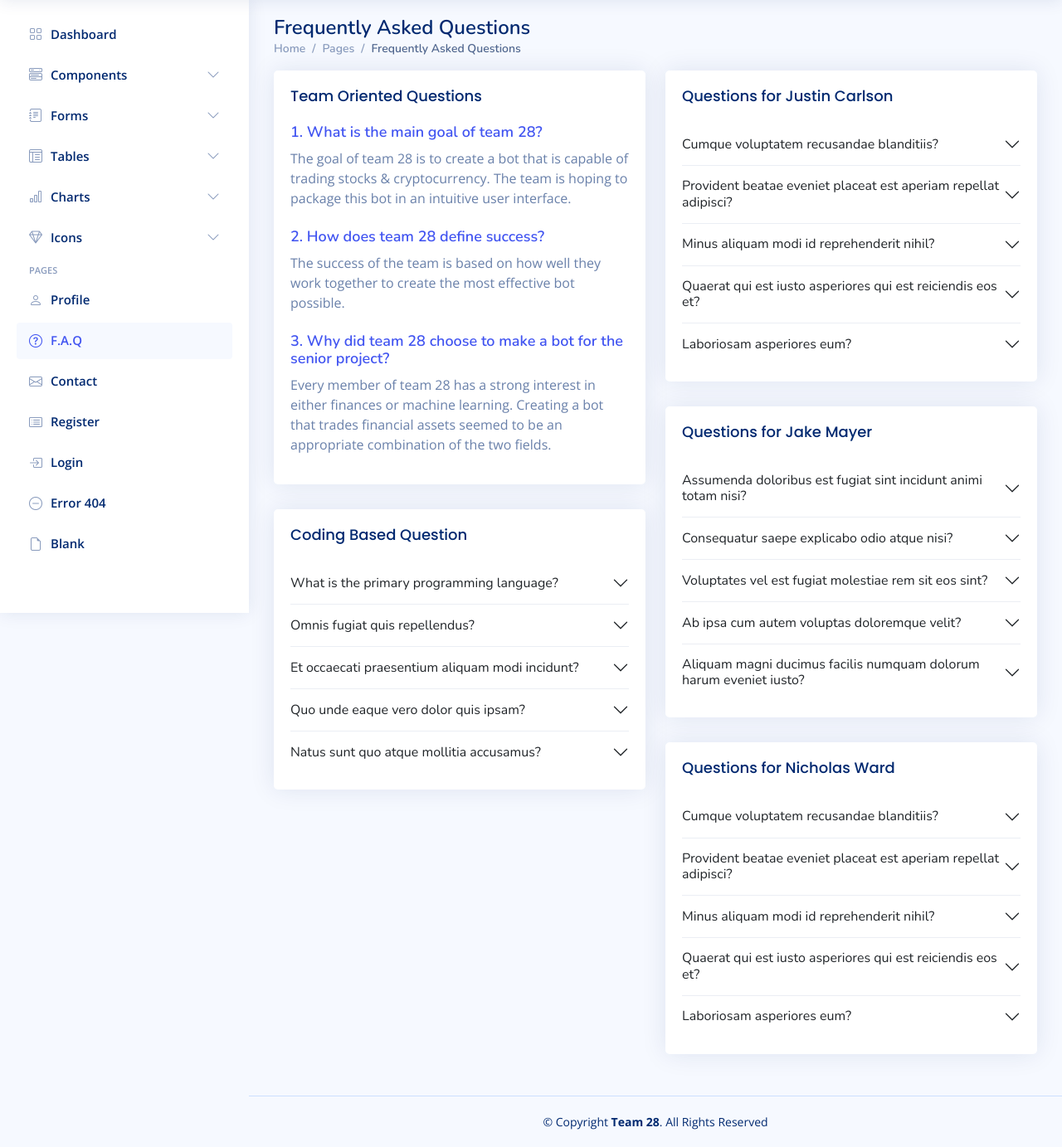
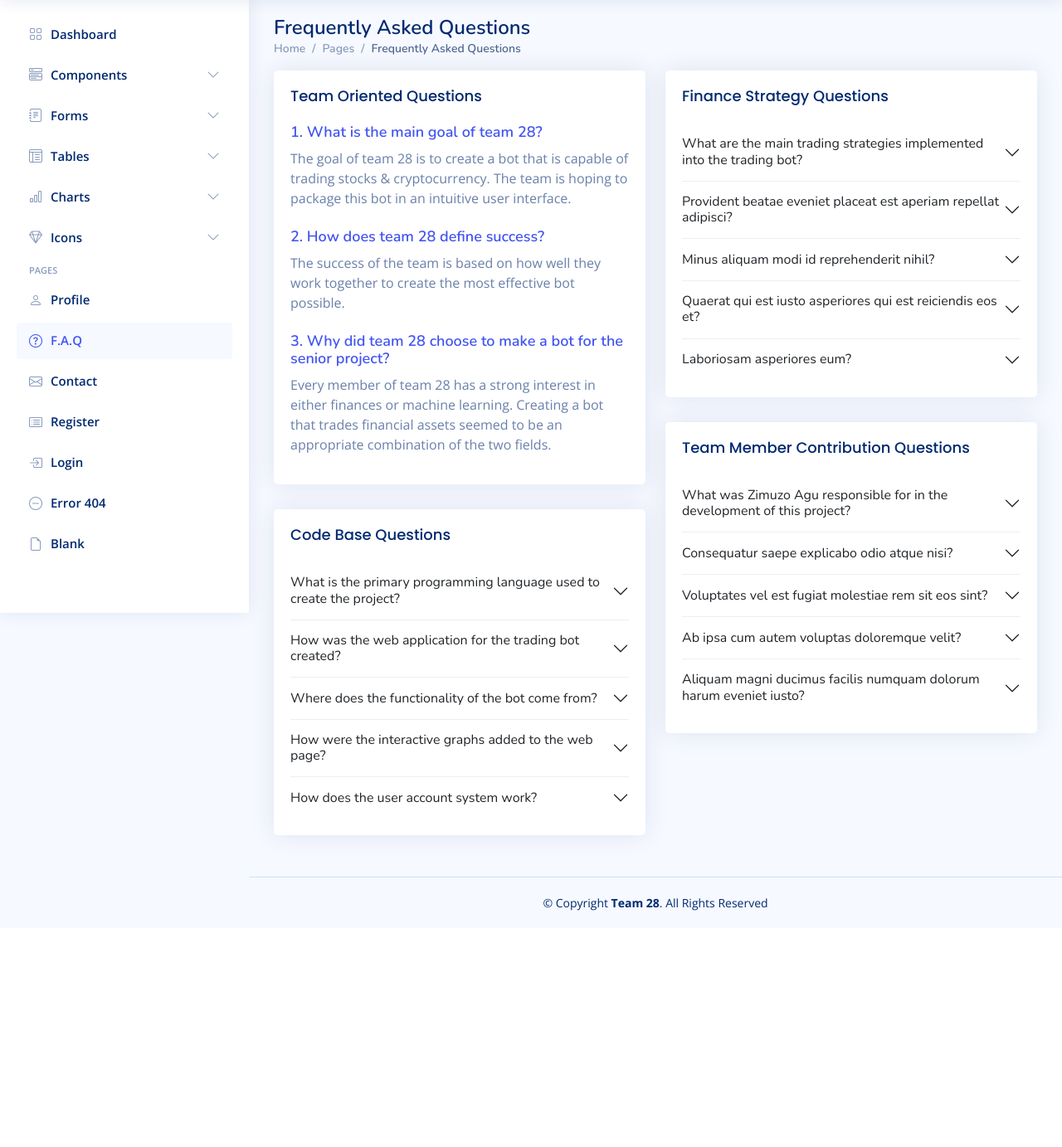
Before and after one commit to JacobMayer/Blankly, a Flask app: template Flask/templates/pages-faq.html in a window 1280 px wide. Shown: the part 61-1444 px from the top of the page at 83% size. After the commit the page ends 1159 px from the top, so only its background shows below. Run offline with Flask 2, Linux system fonts and the light colour scheme; the template is opened without the code that fills it, so the values that code supplies are empty; some libraries are stand-ins or nearby versions.

Commit message:
Code Base Questions section added

```diff
--- a/Flask/templates/pages-faq.html
+++ b/Flask/templates/pages-faq.html
@@ -541,19 +541,19 @@
           <!-- F.A.Q Group 1 -->
           <div class="card">
             <div class="card-body">
-              <h5 class="card-title">Coding Based Question</h5>
+              <h5 class="card-title">Code Base Questions</h5>
 
               <div class="accordion accordion-flush" id="faq-group-1">
 
                 <div class="accordion-item">
                   <h2 class="accordion-header">
                     <button class="accordion-button collapsed" data-bs-target="#faqsOne-1" type="button" data-bs-toggle="collapse">
-                      What is the primary programming language?
+                      What is the primary programming language used to create the project?
                     </button>
                   </h2>
                   <div id="faqsOne-1" class="accordion-collapse collapse" data-bs-parent="#faq-group-1">
                     <div class="accordion-body">
-                      Ut quasi odit odio totam accusamus vero eius. Nostrum asperiores voluptatem eos nulla ab dolores est asperiores iure. Quo est quis praesentium aut maiores. Corrupti sed aut expedita fugit vero dolorem. Nemo rerum sapiente. A quaerat dignissimos.
+                      Python is the main programming language used to create the project. Team 28 though it would be a good choice due to its simplicity and its great access to libraries and frameworks for machine learning applications.
                     </div>
                   </div>
                 </div>
@@ -561,12 +561,12 @@
                 <div class="accordion-item">
                   <h2 class="accordion-header">
                     <button class="accordion-button collapsed" data-bs-target="#faqsOne-2" type="button" data-bs-toggle="collapse">
-                      Omnis fugiat quis repellendus?
+                      How was the web application for the trading bot created?
                     </button>
                   </h2>
                   <div id="faqsOne-2" class="accordion-collapse collapse" data-bs-parent="#faq-group-1">
                     <div class="accordion-body">
-                      In minus quia impedit est quas deserunt deserunt et. Nulla non quo dolores minima fugiat aut saepe aut inventore. Qui nesciunt odio officia beatae iusto sed voluptatem possimus quas. Officia vitae sit voluptatem nostrum a.
+                      The web application for the bot was created using Flask. Flask allowed team 28 to seamleassly combine the power of Python with the web-compatability of HTML and Javascript.
                     </div>
                   </div>
                 </div>
@@ -574,12 +574,12 @@
                 <div class="accordion-item">
                   <h2 class="accordion-header">
                     <button class="accordion-button collapsed" data-bs-target="#faqsOne-3" type="button" data-bs-toggle="collapse">
-                      Et occaecati praesentium aliquam modi incidunt?
+                      Where does the functionality of the bot come from?
                     </button>
                   </h2>
                   <div id="faqsOne-3" class="accordion-collapse collapse" data-bs-parent="#faq-group-1">
                     <div class="accordion-body">
-                      Voluptates magni amet enim perspiciatis atque excepturi itaque est. Sit beatae animi incidunt eum repellat sequi ea saepe inventore. Id et vel et et. Nesciunt itaque corrupti quia ducimus. Consequatur maiores voluptatum fuga quod ut non fuga.
+                      The trading strategies for the bot are created by team 28 using Python. Implementing the trading strategies into the bot was made possible by a framework named Blankly. Blankly allows team 28 to streamline the process of developing trading models and a backtesting engine and focus on creating the trading strategies alone.
                     </div>
                   </div>
                 </div>
@@ -587,12 +587,12 @@
                 <div class="accordion-item">
                   <h2 class="accordion-header">
                     <button class="accordion-button collapsed" data-bs-target="#faqsOne-4" type="button" data-bs-toggle="collapse">
-                      Quo unde eaque vero dolor quis ipsam?
+                      How were the interactive graphs added to the web page?
                     </button>
                   </h2>
                   <div id="faqsOne-4" class="accordion-collapse collapse" data-bs-parent="#faq-group-1">
                     <div class="accordion-body">
-                      Numquam ut reiciendis aliquid. Quia veritatis quasi ipsam sed quo ut eligendi et non. Doloremque sed voluptatem at in voluptas aliquid dolorum.
+                      TradingView is a cloud-based charting/analytical software that allows for stock/crypto info to be embedded into web pages. Team 28 uses TradingView to display stock history, live information, and future predictions from our machine learning models.
                     </div>
                   </div>
                 </div>
@@ -600,7 +600,7 @@
                 <div class="accordion-item">
                   <h2 class="accordion-header">
                     <button class="accordion-button collapsed" data-bs-target="#faqsOne-5" type="button" data-bs-toggle="collapse">
-                      Natus sunt quo atque mollitia accusamus?
+                      How does the user account system work?
                     </button>
                   </h2>
                   <div id="faqsOne-5" class="accordion-collapse collapse" data-bs-parent="#faq-group-1">
@@ -623,14 +623,14 @@
           <!-- F.A.Q Group 2 -->
           <div class="card">
             <div class="card-body">
-              <h5 class="card-title">Questions for Justin Carlson</h5>
+              <h5 class="card-title">Finance Strategy Questions</h5>
 
               <div class="accordion accordion-flush" id="faq-group-2">
 
                 <div class="accordion-item">
                   <h2 class="accordion-header">
                     <button class="accordion-button collapsed" data-bs-target="#faqsTwo-1" type="button" data-bs-toggle="collapse">
-                      Cumque voluptatem recusandae blanditiis?
+                      What are the main trading strategies implemented into the trading bot?
                     </button>
                   </h2>
                   <div id="faqsTwo-1" class="accordion-collapse collapse" data-bs-parent="#faq-group-2">
@@ -701,14 +701,14 @@
           <!-- F.A.Q Group 3 -->
           <div class="card">
             <div class="card-body">
-              <h5 class="card-title">Questions for Jake Mayer</h5>
+              <h5 class="card-title">Team Member Contribution Questions</h5>
 
               <div class="accordion accordion-flush" id="faq-group-3">
 
                 <div class="accordion-item">
                   <h2 class="accordion-header">
                     <button class="accordion-button collapsed" data-bs-target="#faqsThree-1" type="button" data-bs-toggle="collapse">
-                      Assumenda doloribus est fugiat sint incidunt animi totam nisi?
+                      What was Zimuzo Agu responsible for in the development of this project?
                     </button>
                   </h2>
                   <div id="faqsThree-1" class="accordion-collapse collapse" data-bs-parent="#faq-group-3">
@@ -775,84 +775,6 @@
             </div>
           </div><!-- End F.A.Q Group 3 -->
 
-
-         <!-- F.A.Q Group 4 -->
-         <div class="card">
-          <div class="card-body">
-            <h5 class="card-title">Questions for Nicholas Ward</h5>
-
-            <div class="accordion accordion-flush" id="faq-group-2">
-
-              <div class="accordion-item">
-                <h2 class="accordion-header">
-                  <button class="accordion-button collapsed" data-bs-target="#faqsTwo-1" type="button" data-bs-toggle="collapse">
-                    Cumque voluptatem recusandae blanditiis?
-                  </button>
-                </h2>
-                <div id="faqsTwo-1" class="accordion-collapse collapse" data-bs-parent="#faq-group-2">
-                  <div class="accordion-body">
-                    Ut quasi odit odio totam accusamus vero eius. Nostrum asperiores voluptatem eos nulla ab dolores est asperiores iure. Quo est quis praesentium aut maiores. Corrupti sed aut expedita fugit vero dolorem. Nemo rerum sapiente. A quaerat dignissimos.
-                  </div>
-                </div>
-              </div>
-
-              <div class="accordion-item">
-                <h2 class="accordion-header">
-                  <button class="accordion-button collapsed" data-bs-target="#faqsTwo-2" type="button" data-bs-toggle="collapse">
-                    Provident beatae eveniet placeat est aperiam repellat adipisci?
-                  </button>
-                </h2>
-                <div id="faqsTwo-2" class="accordion-collapse collapse" data-bs-parent="#faq-group-2">
-                  <div class="accordion-body">
-                    In minus quia impedit est quas deserunt deserunt et. Nulla non quo dolores minima fugiat aut saepe aut inventore. Qui nesciunt odio officia beatae iusto sed voluptatem possimus quas. Officia vitae sit voluptatem nostrum a.
-                  </div>
-                </div>
-              </div>
-
-              <div class="accordion-item">
-                <h2 class="accordion-header">
-                  <button class="accordion-button collapsed" data-bs-target="#faqsTwo-3" type="button" data-bs-toggle="collapse">
-                    Minus aliquam modi id reprehenderit nihil?
-                  </button>
-                </h2>
-                <div id="faqsTwo-3" class="accordion-collapse collapse" data-bs-parent="#faq-group-2">
-                  <div class="accordion-body">
-                    Voluptates magni amet enim perspiciatis atque excepturi itaque est. Sit beatae animi incidunt eum repellat sequi ea saepe inventore. Id et vel et et. Nesciunt itaque corrupti quia ducimus. Consequatur maiores voluptatum fuga quod ut non fuga.
-                  </div>
-                </div>
-              </div>
-
-              <div class="accordion-item">
-                <h2 class="accordion-header">
-                  <button class="accordion-button collapsed" data-bs-target="#faqsTwo-4" type="button" data-bs-toggle="collapse">
-                    Quaerat qui est iusto asperiores qui est reiciendis eos et?
-                  </button>
-                </h2>
-                <div id="faqsTwo-4" class="accordion-collapse collapse" data-bs-parent="#faq-group-2">
-                  <div class="accordion-body">
-                    Numquam ut reiciendis aliquid. Quia veritatis quasi ipsam sed quo ut eligendi et non. Doloremque sed voluptatem at in voluptas aliquid dolorum.
-                  </div>
-                </div>
-              </div>
-
-              <div class="accordion-item">
-                <h2 class="accordion-header">
-                  <button class="accordion-button collapsed" data-bs-target="#faqsTwo-5" type="button" data-bs-toggle="collapse">
-                    Laboriosam asperiores eum?
-                  </button>
-                </h2>
-                <div id="faqsTwo-5" class="accordion-collapse collapse" data-bs-parent="#faq-group-2">
-                  <div class="accordion-body">
-                    Aut necessitatibus maxime quis dolor et. Nihil laboriosam molestiae qui molestias placeat corrupti non quo accusamus. Nemo qui quis harum enim sed. Aliquam molestias pariatur delectus voluptas quidem qui rerum id quisquam. Perspiciatis voluptatem voluptatem eos. Vel aut minus labore at rerum eos.
-                  </div>
-                </div>
-              </div>
-
-            </div>
-
-          </div>
-        </div><!-- End F.A.Q Group 4 -->
-
         </div>
 
       </div>
```
